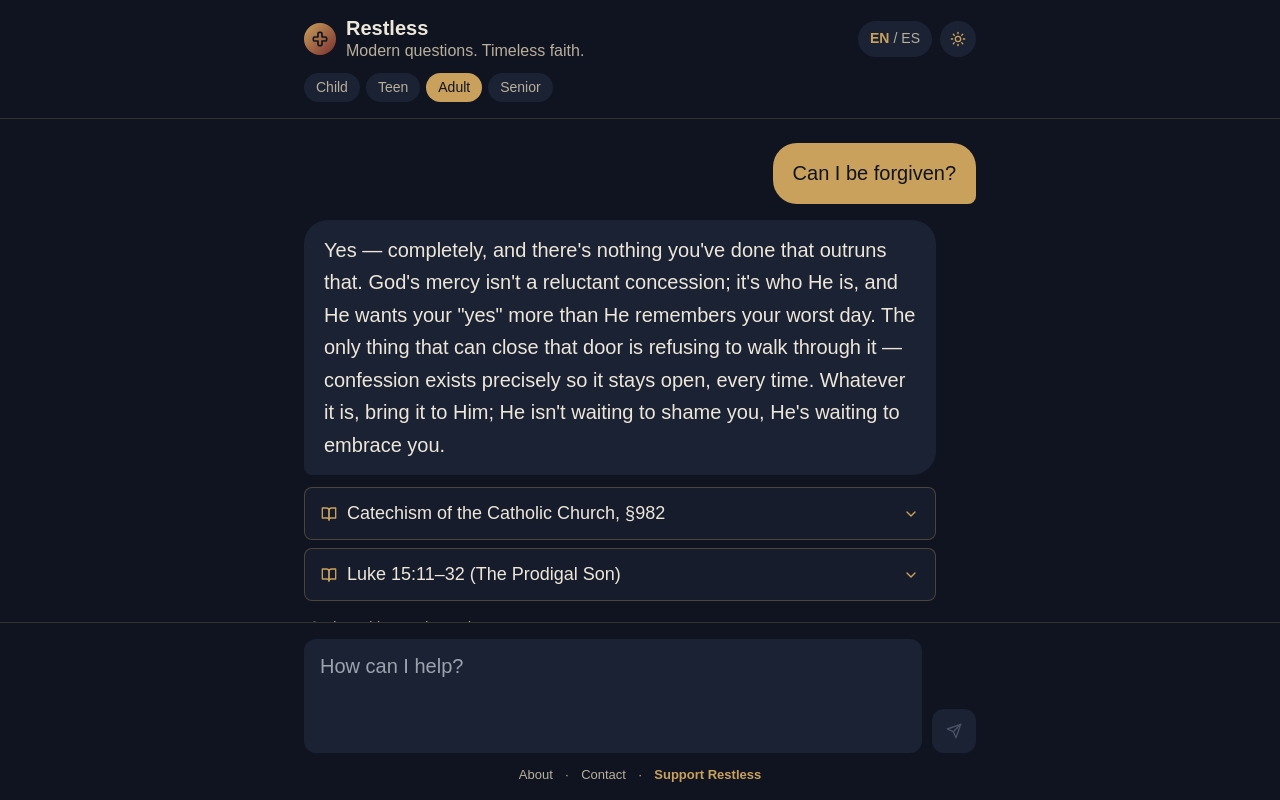
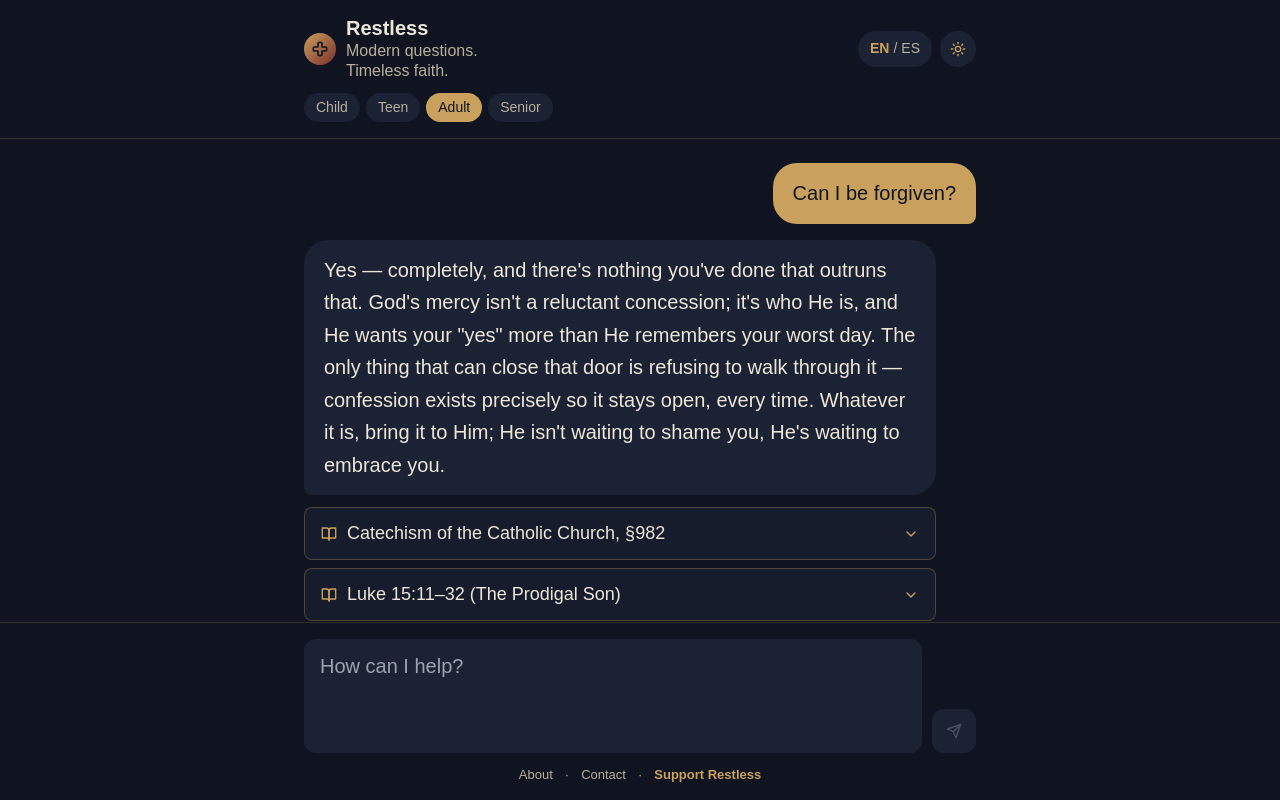
Before and after one commit to gitMark80/restless, a React (Vite) app: page / in a window 1280 px wide. Built offline with nearby package versions, Linux system fonts and the light colour scheme.

Commit message:
Update App.jsx

```diff
--- a/src/App.jsx
+++ b/src/App.jsx
@@ -42,7 +42,7 @@ const THEMES = {
 
 const STRINGS = {
   en: {
-    tagline: "Modern questions. Timeless faith.",
+    tagline: "Modern questions.\nTimeless faith.",
     ageLabels: { Child: "Child", Teen: "Teen", Adult: "Adult", Senior: "Senior" },
     placeholder: "How can I help?",
     retryError: "That didn't come through. Tap send again to retry.",
@@ -69,7 +69,7 @@ const STRINGS = {
     supportUrl: "https://buy.stripe.com/REPLACE_WITH_YOUR_PAYMENT_LINK",
   },
   es: {
-    tagline: "Preguntas modernas. Fe eterna.",
+    tagline: "Preguntas modernas.\nFe eterna.",
     ageLabels: { Child: "Niño", Teen: "Adolescente", Adult: "Adulto", Senior: "Mayor" },
     placeholder: "¿Cómo puedo ayudar?",
     retryError: "Eso no llegó. Toca enviar para volver a intentarlo.",
@@ -495,7 +495,10 @@ export default function Restless() {
               <h1 className="font-semibold leading-tight" style={{ color: theme.text, fontSize: "20px" }}>
                 Restless
               </h1>
-              <p className="leading-tight" style={{ color: theme.subtext, fontSize: "16px" }}>
+              <p
+                className="leading-tight"
+                style={{ color: theme.subtext, fontSize: "16px", whiteSpace: "pre-line" }}
+              >
                 {strings.tagline}
               </p>
             </div>
```
